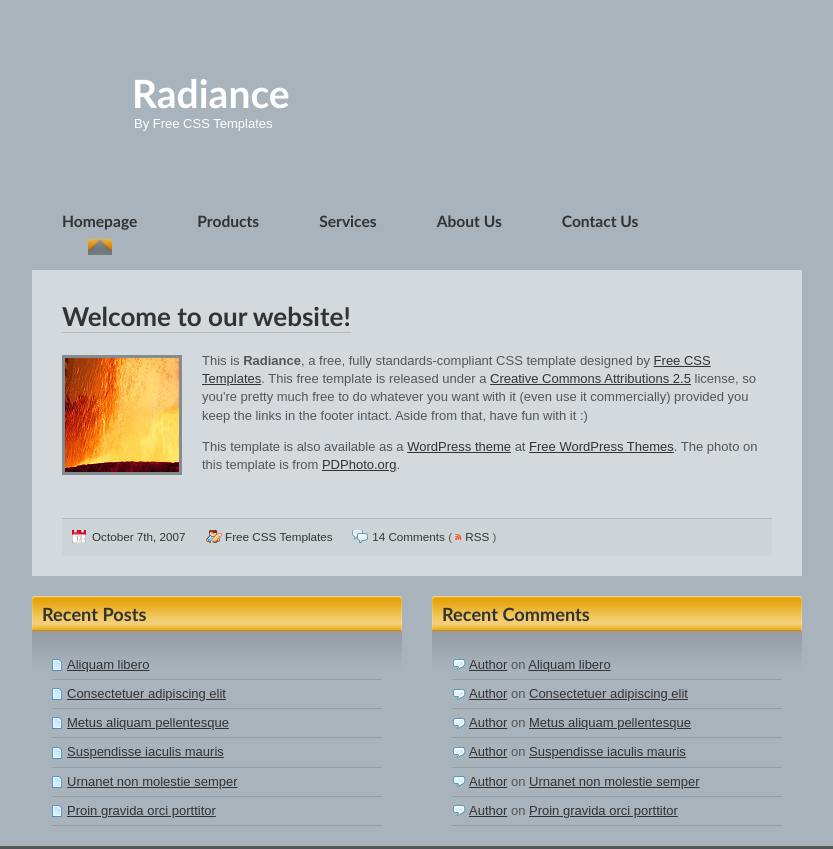
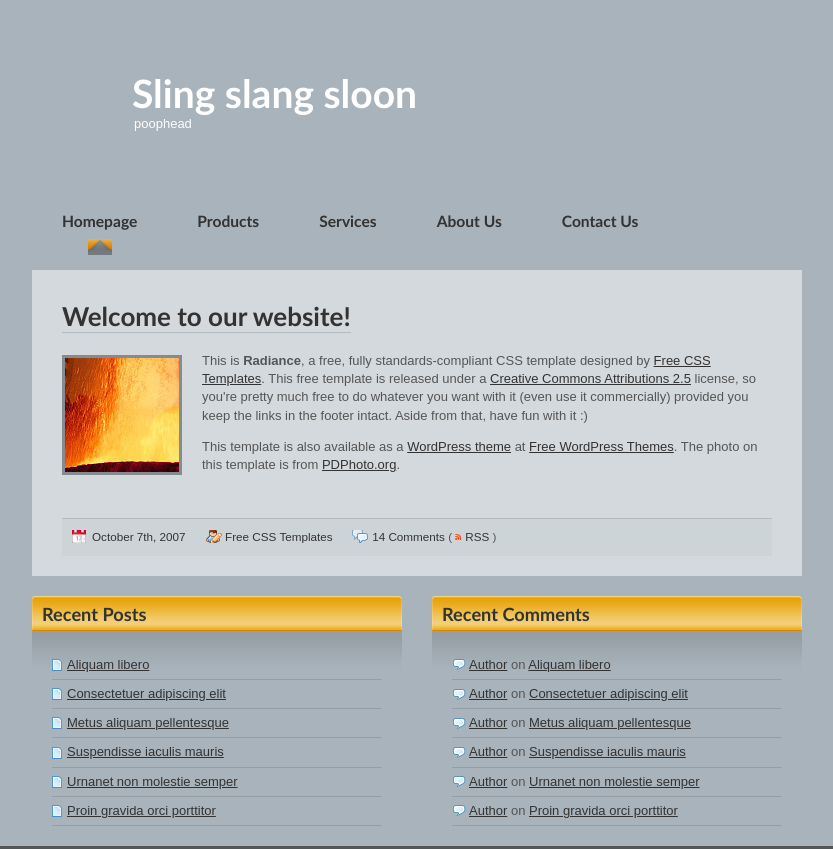
Before and after one commit to bigTdesigns/bigTdesigns.github.io, a plain HTML site: page index.html in a window 1280 px wide. Shown: the top 849 px of the page, without its empty margins (223-1056 px from the left). Drawn offline with Linux system fonts and the light colour scheme.

Commit message:
Update index.html

```diff
--- a/index.html
+++ b/index.html
@@ -1,19 +1,8 @@
-<!DOCTYPE html PUBLIC "-//W3C//DTD XHTML 1.0 Strict//EN" "http://www.w3.org/TR/xhtml1/DTD/xhtml1-strict.dtd">
-<!--
-Design by Free CSS Templates
-http://www.freecsstemplates.org
-Released for free under a Creative Commons Attribution 2.5 License
 
-Name       : Radiance
-Description: Fixed-width design for blogs and small websites.
-Version    : 1.0
-Released   : 20071007
-
--->
-<html xmlns="http://www.w3.org/1999/xhtml">
+<html>
 <head>
 <meta http-equiv="content-type" content="text/html; charset=utf-8" />
-<title>Radiance by Free CSS Templates</title>
+<title>Bing da Boom</title>
 <meta name="keywords" content="" />
 <meta name="description" content="" />
 <link href="default.css" rel="stylesheet" type="text/css" media="screen" />
@@ -21,8 +10,8 @@ Released   : 20071007
 <body>
 <!-- start header -->
 <div id="logo">
-	<h1><a href="#">Radiance</a></h1>
-	<p>By Free CSS Templates</p>
+	<h1><a href="#">Sling slang sloon</a></h1>
+	<p>poophead</p>
 </div>
 <div id="menu">
 	<ul>
```
